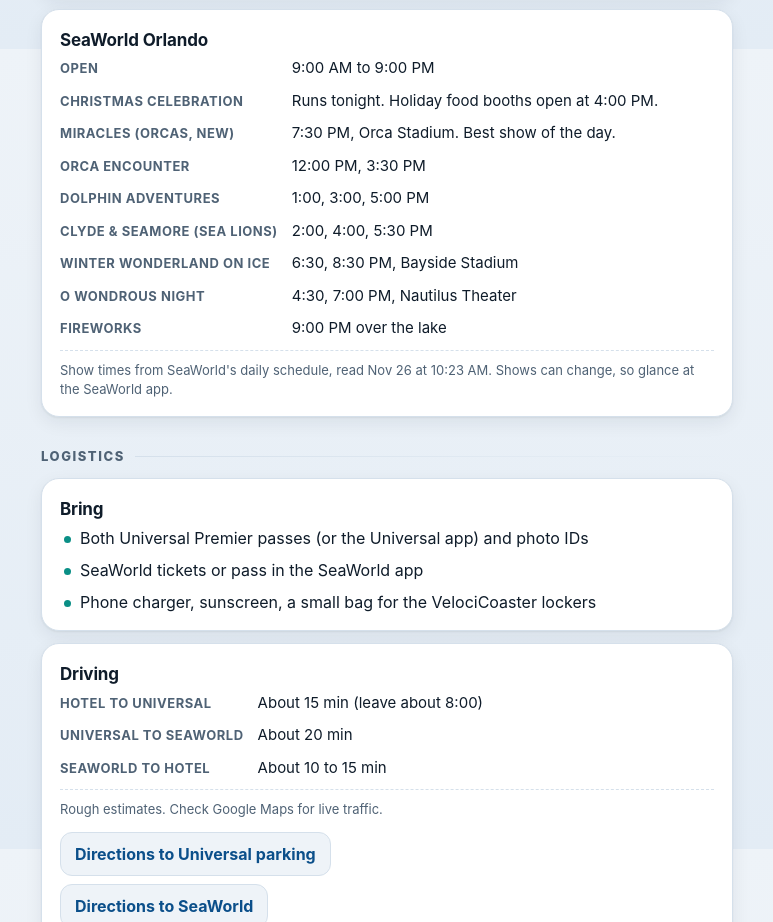
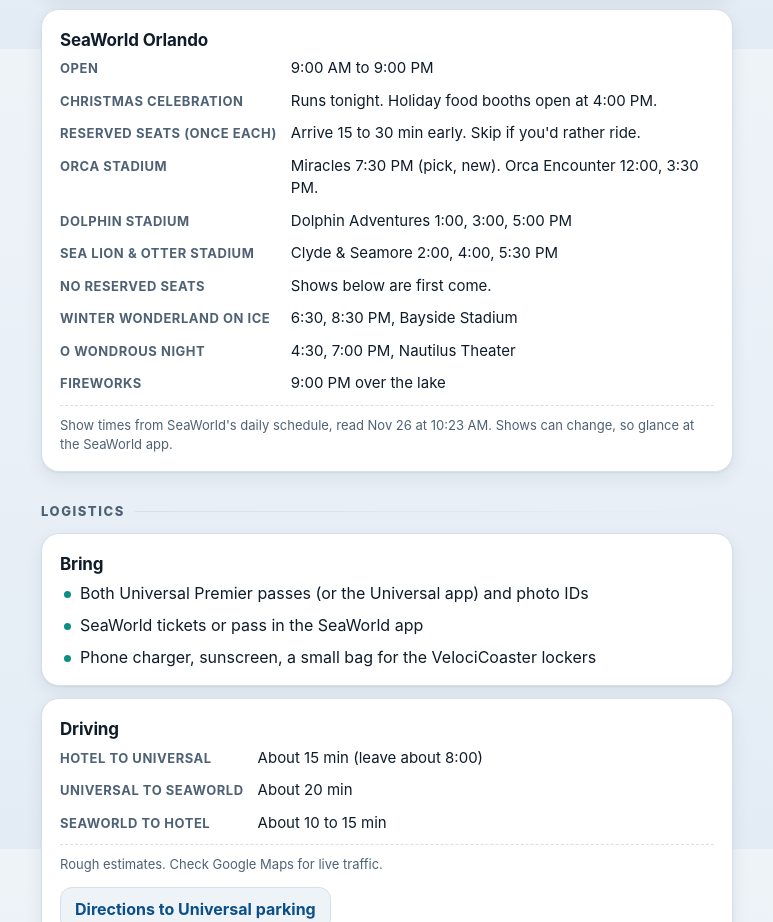
Before and after one commit to karlmarx/sites-93fyi, a plain HTML site: page sites/seaworld/public/index.html in a window 1280 px wide. Shown: the part 3951-4873 px from the top of the page, without its empty margins (253-1026 px from the left). Drawn offline with Linux system fonts and the light colour scheme.

Commit message:
Mark reserved-seat show times on the seaworld plan
Co-Authored-By: Claude Opus 5.5 <noreply@anthropic.com>

```diff
--- a/sites/seaworld/public/index.html
+++ b/sites/seaworld/public/index.html
@@ -188,10 +188,11 @@ footer{max-width:720px;margin:0 auto;padding:8px 14px 36px;color:var(--muted);fo
     <div class="kv">
       <b>Open</b><span>9:00 AM to 9:00 PM</span>
       <b>Christmas Celebration</b><span>Runs tonight. Holiday food booths open at 4:00 PM.</span>
-      <b>Miracles (orcas, new)</b><span>7:30 PM, Orca Stadium. Best show of the day.</span>
-      <b>Orca Encounter</b><span>12:00 PM, 3:30 PM</span>
-      <b>Dolphin Adventures</b><span>1:00, 3:00, 5:00 PM</span>
-      <b>Clyde &amp; Seamore (sea lions)</b><span>2:00, 4:00, 5:30 PM</span>
+      <b>Reserved seats (once each)</b><span>Arrive 15 to 30 min early. Skip if you'd rather ride.</span>
+      <b>Orca Stadium</b><span>Miracles 7:30 PM (pick, new). Orca Encounter 12:00, 3:30 PM.</span>
+      <b>Dolphin Stadium</b><span>Dolphin Adventures 1:00, 3:00, 5:00 PM</span>
+      <b>Sea Lion &amp; Otter Stadium</b><span>Clyde &amp; Seamore 2:00, 4:00, 5:30 PM</span>
+      <b>No reserved seats</b><span>Shows below are first come.</span>
       <b>Winter Wonderland on Ice</b><span>6:30, 8:30 PM, Bayside Stadium</span>
       <b>O Wondrous Night</b><span>4:30, 7:00 PM, Nautilus Theater</span>
       <b>Fireworks</b><span>9:00 PM over the lake</span>
```
